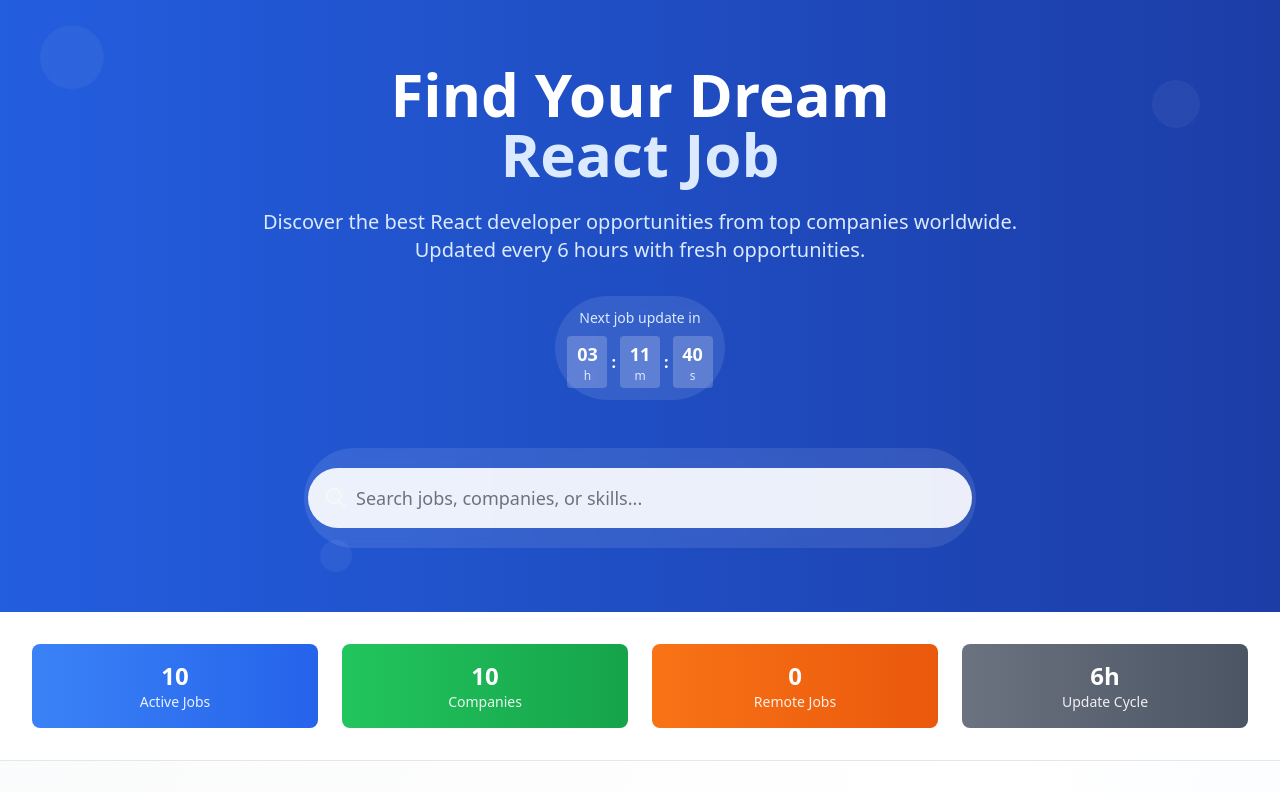
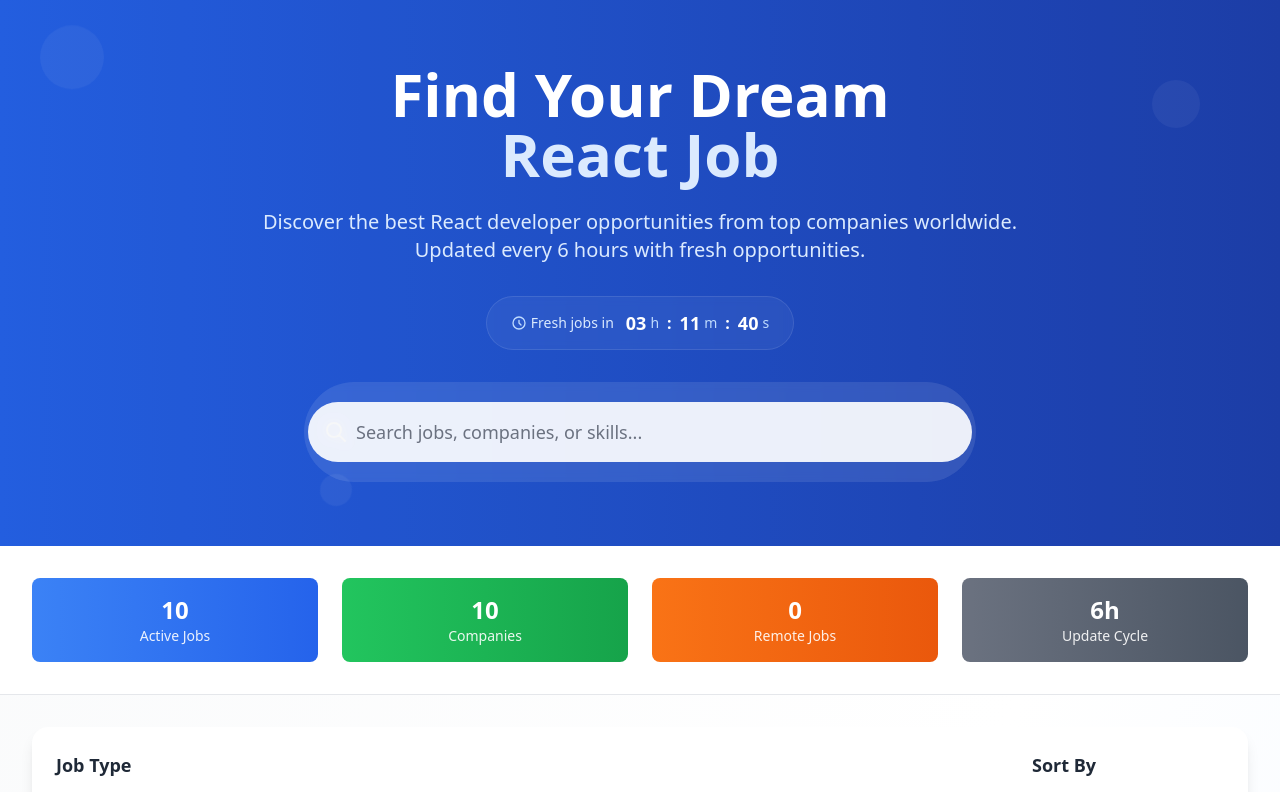
Before and after one commit to VimalThapliyal/job-board, a Next.js app: page / in a window 1280 px wide. Shown: the top 792 px of the page. Built offline with nearby package versions, Linux system fonts and the light colour scheme.

Commit message:
Redesign countdown timer with better UX - horizontal layout with clock icon, integrated with header design

```diff
--- a/src/app/page.tsx
+++ b/src/app/page.tsx
@@ -6,7 +6,7 @@ import SearchBar from "@/components/SearchBar";
 import FilterBar from "@/components/FilterBar";
 import { Job } from "@/types/job";
 
-// Countdown Timer Component
+// Countdown Timer Component - Redesigned
 function CountdownTimer() {
   const [timeLeft, setTimeLeft] = useState({
     hours: 0,
@@ -50,31 +50,38 @@ function CountdownTimer() {
   }, []);
 
   return (
-    <div className="bg-white/10 backdrop-blur-sm rounded-full p-3 mb-6 inline-block">
-      <div className="text-blue-100 text-sm font-medium mb-2">
-        Next job update in
+    <div className="inline-flex items-center gap-3 bg-white/5 backdrop-blur-sm rounded-full px-6 py-3 border border-white/10">
+      <div className="flex items-center gap-1">
+        <svg
+          className="w-4 h-4 text-blue-200"
+          fill="none"
+          stroke="currentColor"
+          viewBox="0 0 24 24"
+        >
+          <path
+            strokeLinecap="round"
+            strokeLinejoin="round"
+            strokeWidth={2}
+            d="M12 8v4l3 3m6-3a9 9 0 11-18 0 9 9 0 0118 0z"
+          />
+        </svg>
+        <span className="text-blue-100 text-sm font-medium">Fresh jobs in</span>
       </div>
-      <div className="flex items-center justify-center gap-1">
-        <div className="bg-white/20 rounded px-2 py-1 min-w-[40px] text-center">
-          <div className="text-lg font-bold text-white">
-            {timeLeft.hours.toString().padStart(2, "0")}
-          </div>
-          <div className="text-xs text-blue-100">h</div>
-        </div>
-        <div className="text-white font-bold">:</div>
-        <div className="bg-white/20 rounded px-2 py-1 min-w-[40px] text-center">
-          <div className="text-lg font-bold text-white">
-            {timeLeft.minutes.toString().padStart(2, "0")}
-          </div>
-          <div className="text-xs text-blue-100">m</div>
-        </div>
-        <div className="text-white font-bold">:</div>
-        <div className="bg-white/20 rounded px-2 py-1 min-w-[40px] text-center">
-          <div className="text-lg font-bold text-white">
-            {timeLeft.seconds.toString().padStart(2, "0")}
-          </div>
-          <div className="text-xs text-blue-100">s</div>
-        </div>
+      <div className="flex items-center gap-1">
+        <span className="text-white font-bold text-lg">
+          {timeLeft.hours.toString().padStart(2, "0")}
+        </span>
+        <span className="text-blue-200 text-sm">h</span>
+        <span className="text-white font-bold mx-1">:</span>
+        <span className="text-white font-bold text-lg">
+          {timeLeft.minutes.toString().padStart(2, "0")}
+        </span>
+        <span className="text-blue-200 text-sm">m</span>
+        <span className="text-white font-bold mx-1">:</span>
+        <span className="text-white font-bold text-lg">
+          {timeLeft.seconds.toString().padStart(2, "0")}
+        </span>
+        <span className="text-blue-200 text-sm">s</span>
       </div>
     </div>
   );
@@ -265,8 +272,8 @@ export default function Home() {
               worldwide. Updated every 6 hours with fresh opportunities.
             </p>
 
-            {/* Countdown Timer above search bar */}
-            <div className="flex justify-center mb-6">
+            {/* Redesigned Countdown Timer */}
+            <div className="flex justify-center mb-8">
               <CountdownTimer />
             </div>
 
```
